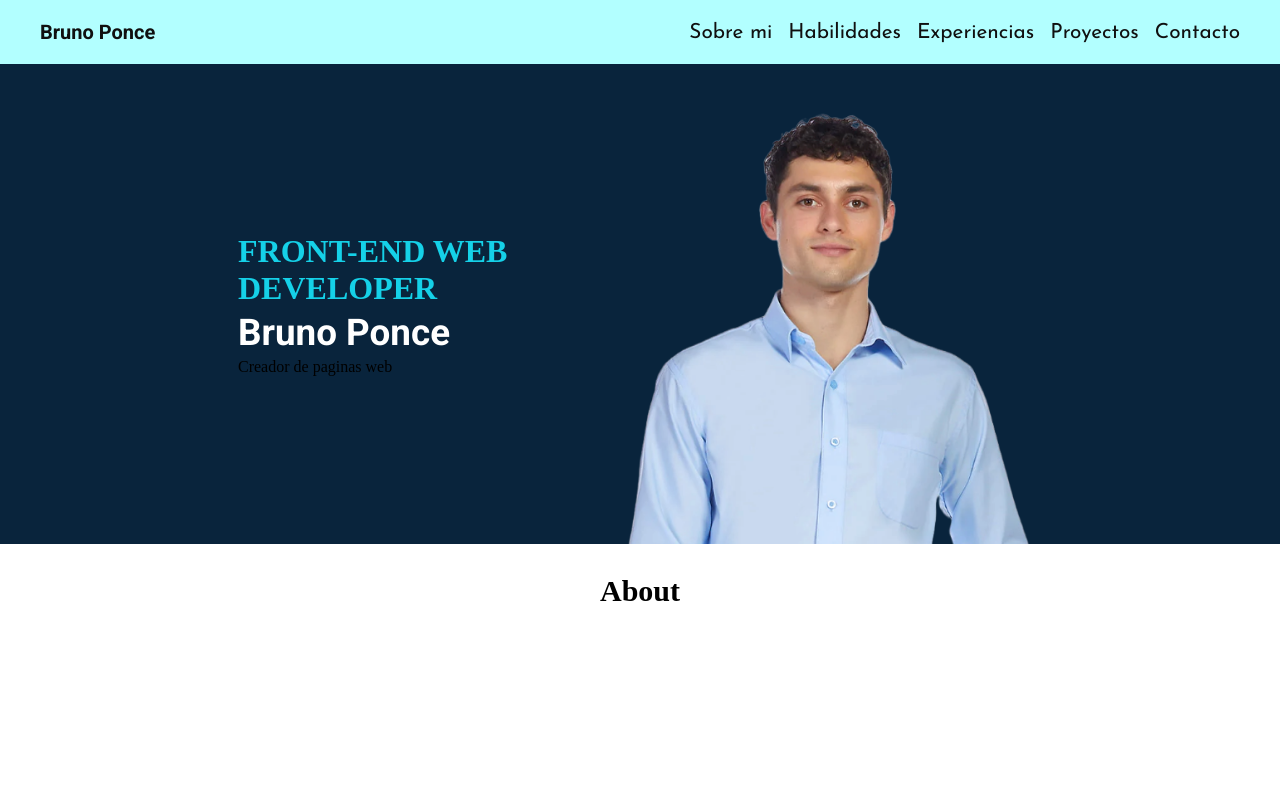
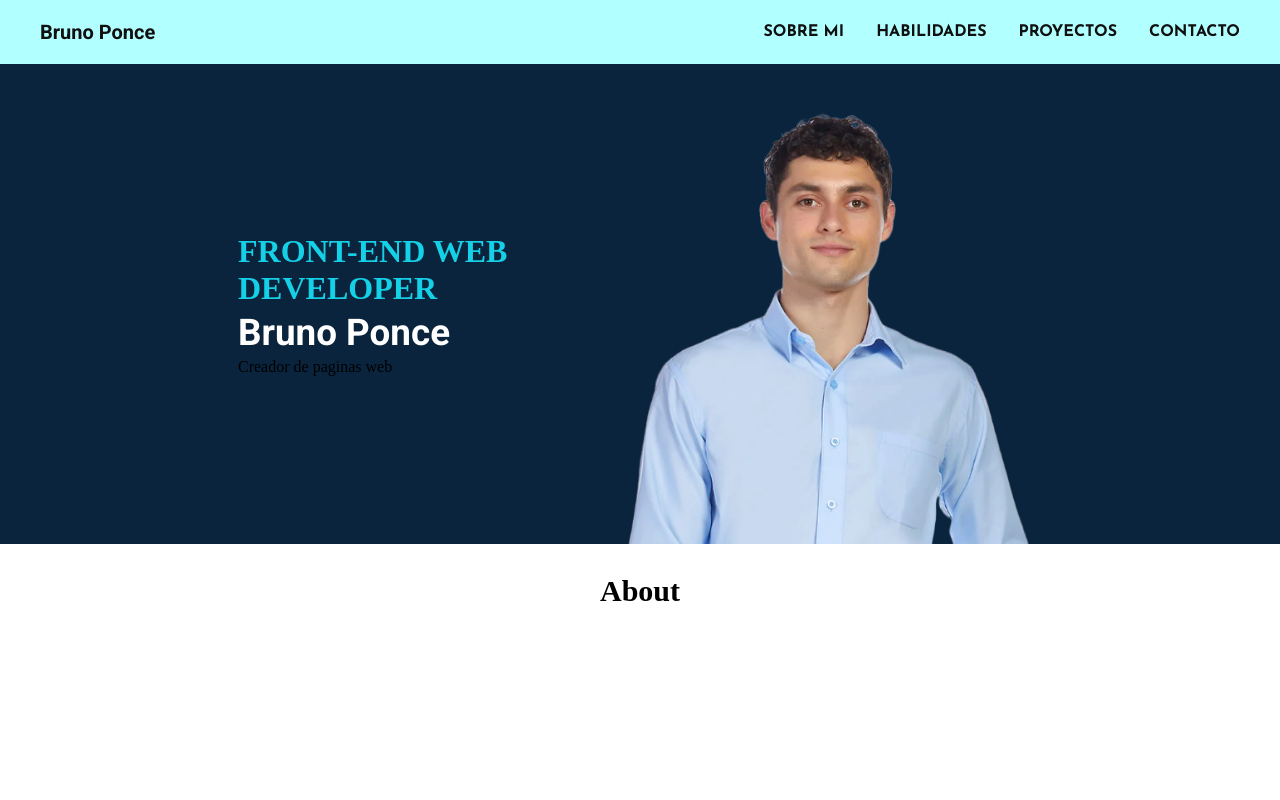
Before and after one commit to elmejorbruno/portafolio-web-bruno-ponce, a React (Vite) app: page / in a window 1280 px wide. Shown: the top 800 px of the page. Built offline with nearby package versions, Linux system fonts and the light colour scheme.

Commit message:
Se agrego nuevos cambios

```diff
--- a/index.html
+++ b/index.html
@@ -1,10 +1,11 @@
 <!doctype html>
 <html lang="en">
-  <head>
+<head>
+    <link rel="icon" href="/public/favicon.ico.png" type="image/x-icon">
     <meta charset="UTF-8" />
     <link rel="icon" type="image/svg+xml" href="" />
     <meta name="viewport" content="width=device-width, initial-scale=1.0" />
-    <title>Portafolio web</title>
+    <title>Bruno Ponce | Portafolio</title>
   </head>
   <body>
     <div id="root"></div>
--- a/src/components/navbar/NavbarLinks.jsx
+++ b/src/components/navbar/NavbarLinks.jsx
@@ -10,10 +10,7 @@ const Links = [
    link: "Skills",
    section: 'Habilidades'
   },
-  {
-    link: "Experience",
-    section: 'Experiencias'
-  },
+
   {
     link: "Projects",
     section: 'Proyectos'
@@ -45,20 +42,21 @@ export default NavbarLinks
 const LinkUl = styled.ul`
 display: flex;
 flex-direction: ${({ menuMobile }) => (menuMobile ? "column" : "row")};
-  gap: 1rem;
+  gap: 2rem;
   list-style: none;
   color: #000;
 `;
 
 const LinkLi = styled.li`
  font-family: ${({ theme }) => theme.fonts.body};
-  font-size: 1.3rem;
+  font-size: 1rem;
  position: relative;
   display: inline-block;
   color: ${({ theme }) => theme.colors.black};
   cursor: pointer;
   transition: color 0.3s ease;
-
+  text-transform: uppercase;
+  font-weight: bold;
   &:hover {
     color: ${({ theme }) => theme.colors.cyan};
   }
```
Also changed, not shown: public/favicon.ico.png (added).
